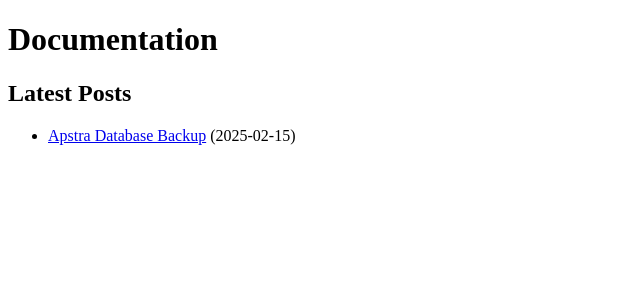
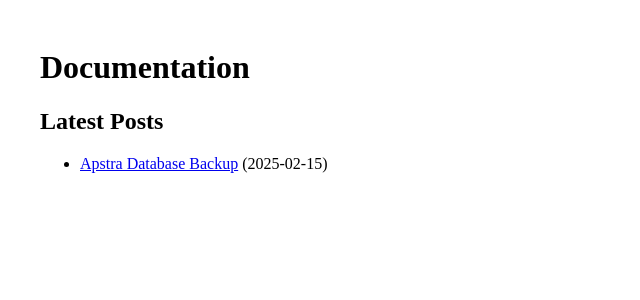
Before and after one commit to kimcharli/ck-apstra-api, a Jekyll site: the page built from docs/index.md, in a window 1280 px wide. Shown: the top 300 px of the page, without its empty margins (0-640 px from the left). Built offline with Jekyll 4.4.1, drawn with Linux system fonts in a browser that asks for light colours.

Commit message:
fix styles

```diff
--- /dev/null
+++ b/docs/_includes/head.html
@@ -0,0 +1,4 @@
+<meta charset="UTF-8">
+<meta name="viewport" content="width=device-width, initial-scale=1.0">
+<title>{{ page.title | default: site.title }}</title>
+<link rel="stylesheet" href="{{ '/assets/css/style.css' | relative_url }}">
--- a/docs/_layouts/default.html
+++ b/docs/_layouts/default.html
@@ -1,10 +1,7 @@
 <!DOCTYPE html>
 <html lang="en">
 <head>
-    <meta charset="UTF-8">
-    <meta name="viewport" content="width=device-width, initial-scale=1.0">
-    <title>{{ page.title | default: site.title }}</title>
-    <link rel="stylesheet" href="{{ '/assets/css/style.css' | relative_url }}">
+    {% include head.html %}
 </head>
 <body>
     <div class="container">
--- a/docs/assets/css/style.css
+++ b/docs/assets/css/style.css
@@ -1,3 +1,9 @@
 .snapshot-name {
     color: #00b4ff;
 }
+
+.container {
+    max-width: 1200px;
+    margin: 0 auto;
+    padding: 20px;
+}
```
